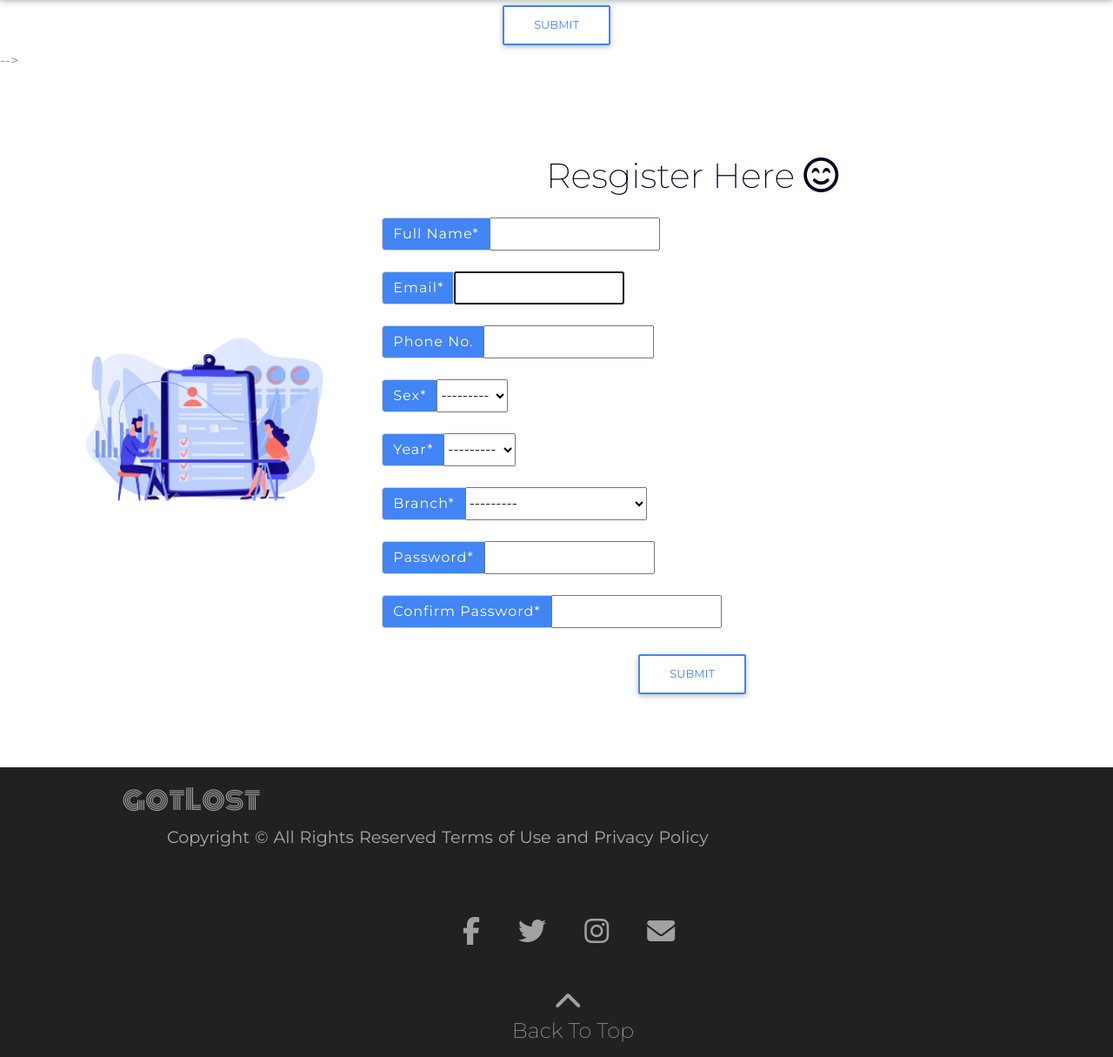
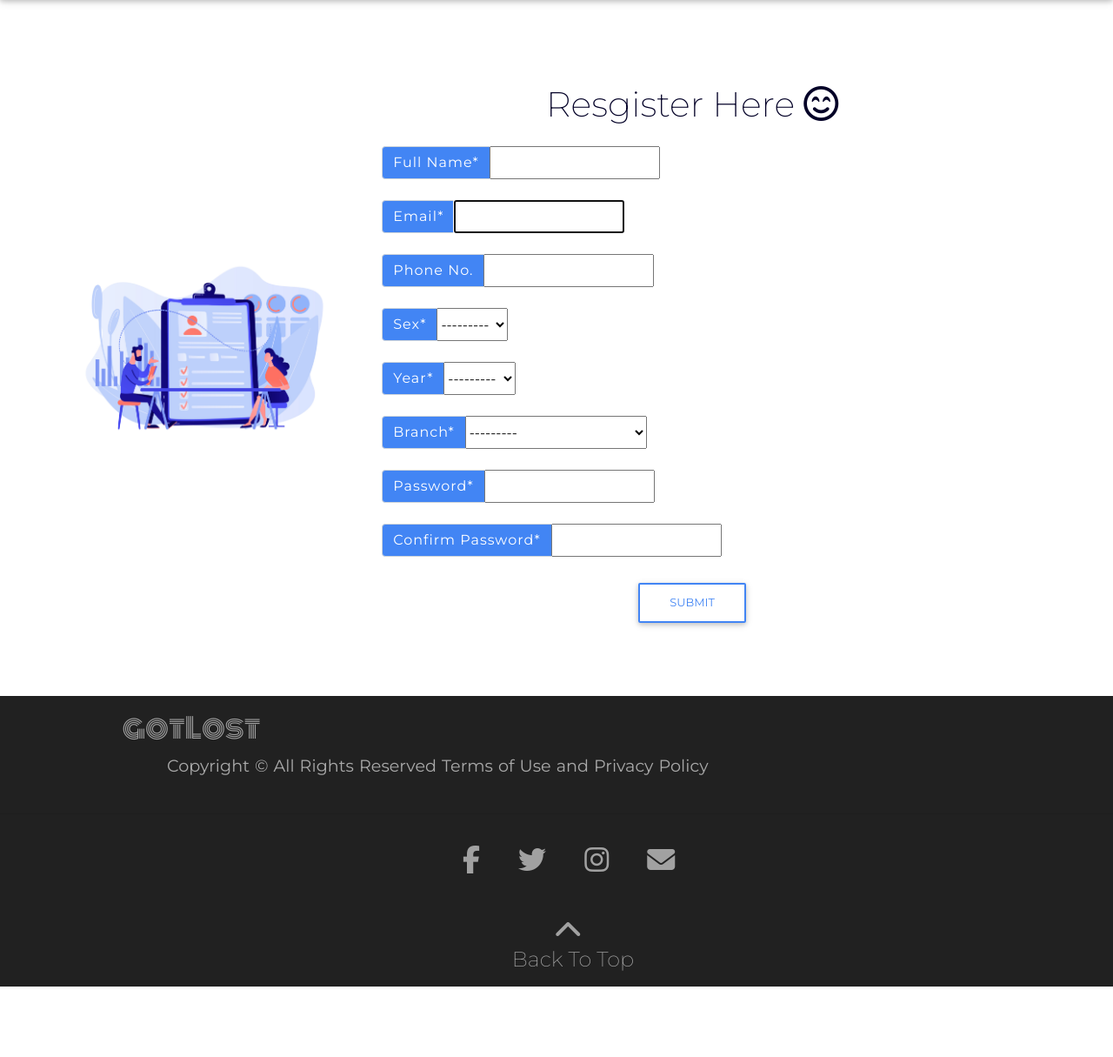
Before and after one commit to AmruthaPaalathara/Lost-and-Found, a Django app: page /register/ in a window 1280 px wide. Shown: the part 90-1305 px from the top of the page at 87% size. After the commit the page ends 1224 px from the top, so only its background shows below. Run offline with Django 4.2, Linux system fonts and the light colour scheme; some libraries are stand-ins or nearby versions.

Commit message:
update in register form

```diff
--- a/templates/lost_and_found/Auth/register.html
+++ b/templates/lost_and_found/Auth/register.html
@@ -8,10 +8,6 @@
         <input type="checkbox" class="form-check-input" id="exampleCheck1" required>
         <label class="form-check-label" for="exampleCheck1"><a href="#">Agree terms and conditions</a></label>
     </div> -->
-<div class="submit-button text-center">
-    <button type="submit" class="btn btn-outline-primary ">Submit</button>
-</div>
-</form> -->
 <link rel="stylesheet" href="{% static 'foundForm.css' %}">
 
 <section>
```
Also changed, not shown: db.sqlite3.
